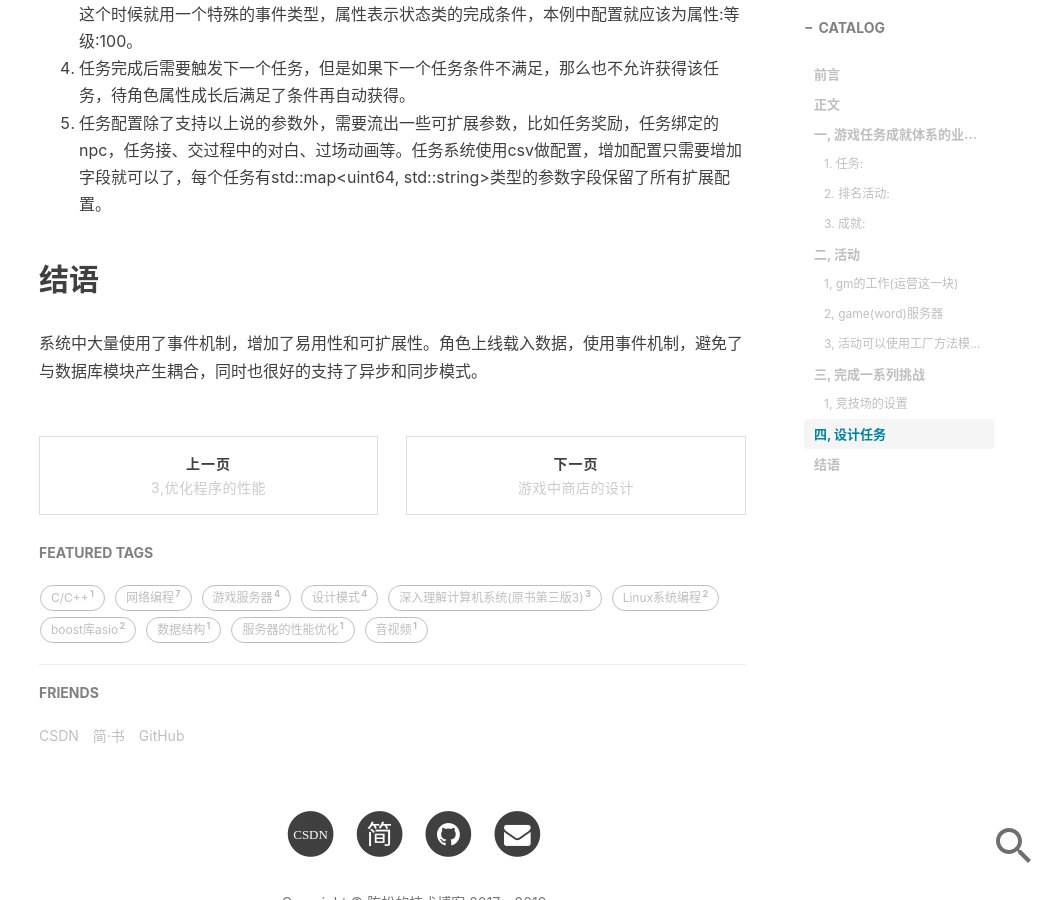
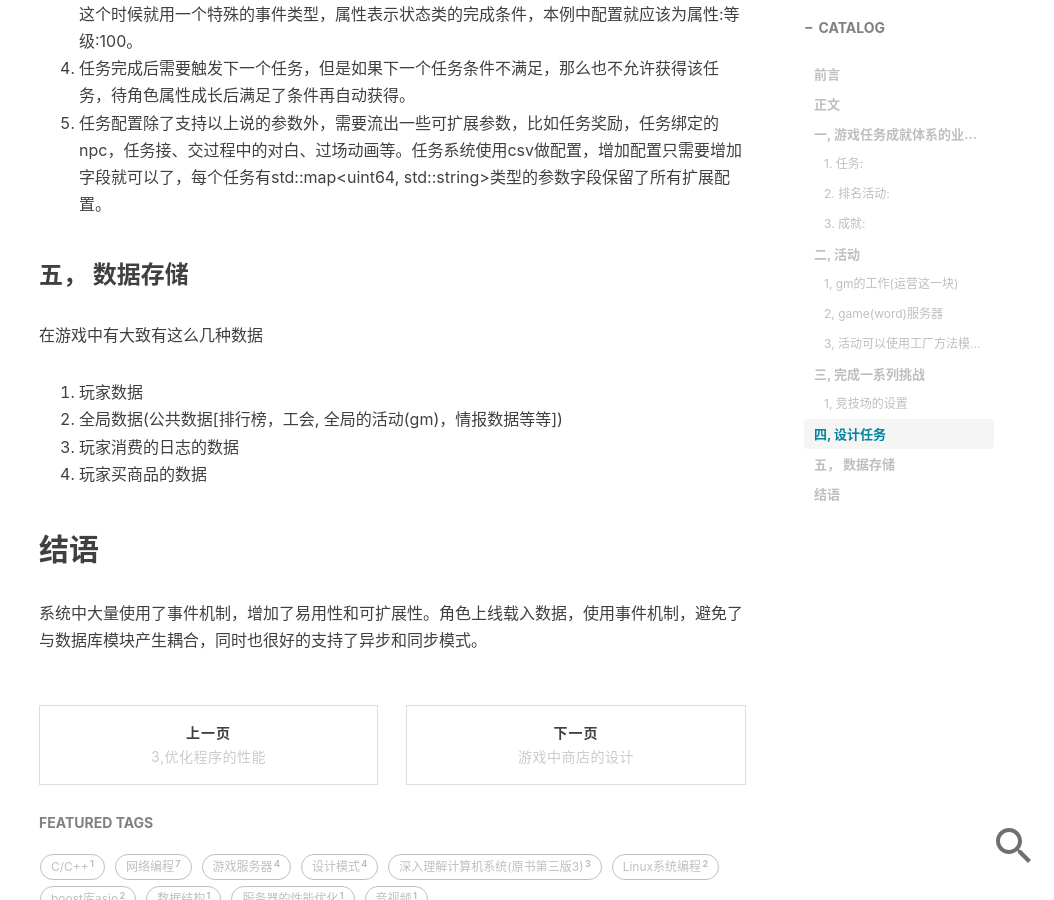
Before and after one commit to chensongpoixs/chensongpoixs.github.io, a Jekyll site: the page built from _posts/2019-01-02-游戏任务成就体系.md, in a window 1280 px wide and 900 px high, scrolled down 6966 px. Shown: the whole window, without its empty margins (226-1280 px from the left). Built offline with Jekyll 4.4.1, drawn with Linux system fonts in a browser that asks for light colours; nearby versions of some CDN libraries; comment, search, counter and statistics services are not loaded.

Commit message:
添加游戏中数据存储

```diff
--- a/_posts/2019-01-02-游戏任务成就体系.md
+++ b/_posts/2019-01-02-游戏任务成就体系.md
@@ -197,6 +197,21 @@ private:
 4. 任务完成后需要触发下一个任务，但是如果下一个任务条件不满足，那么也不允许获得该任务，待角色属性成长后满足了条件再自动获得。
 5. 任务配置除了支持以上说的参数外，需要流出一些可扩展参数，比如任务奖励，任务绑定的npc，任务接、交过程中的对白、过场动画等。任务系统使用csv做配置，增加配置只需要增加字段就可以了，每个任务有std::map<uint64, std::string>类型的参数字段保留了所有扩展配置。
 
+
+
+### 五， 数据存储
+
+在游戏中有大致有这么几种数据
+
+1. 玩家数据
+2. 全局数据(公共数据[排行榜，工会, 全局的活动(gm)，情报数据等等])
+3. 玩家消费的日志的数据
+4. 玩家买商品的数据
+
+
+
+
+
 ## 结语
 
 
```
